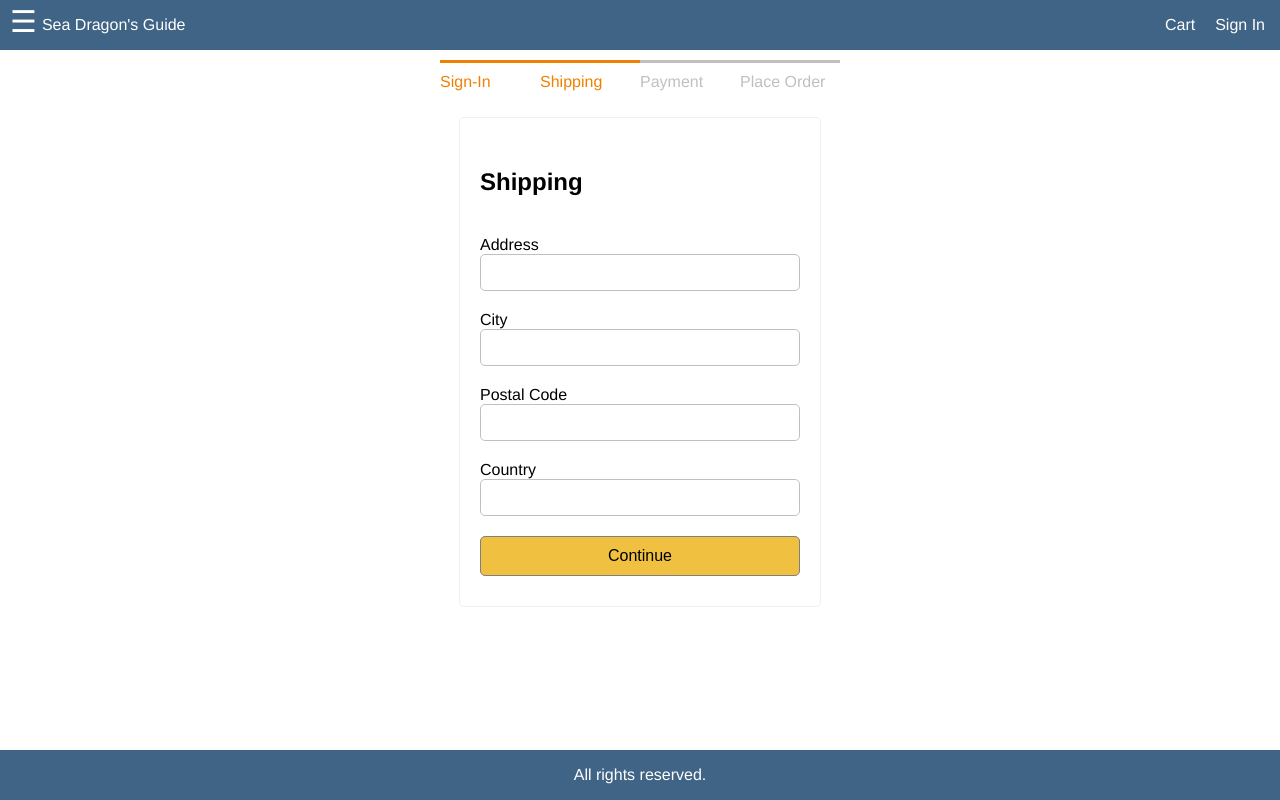
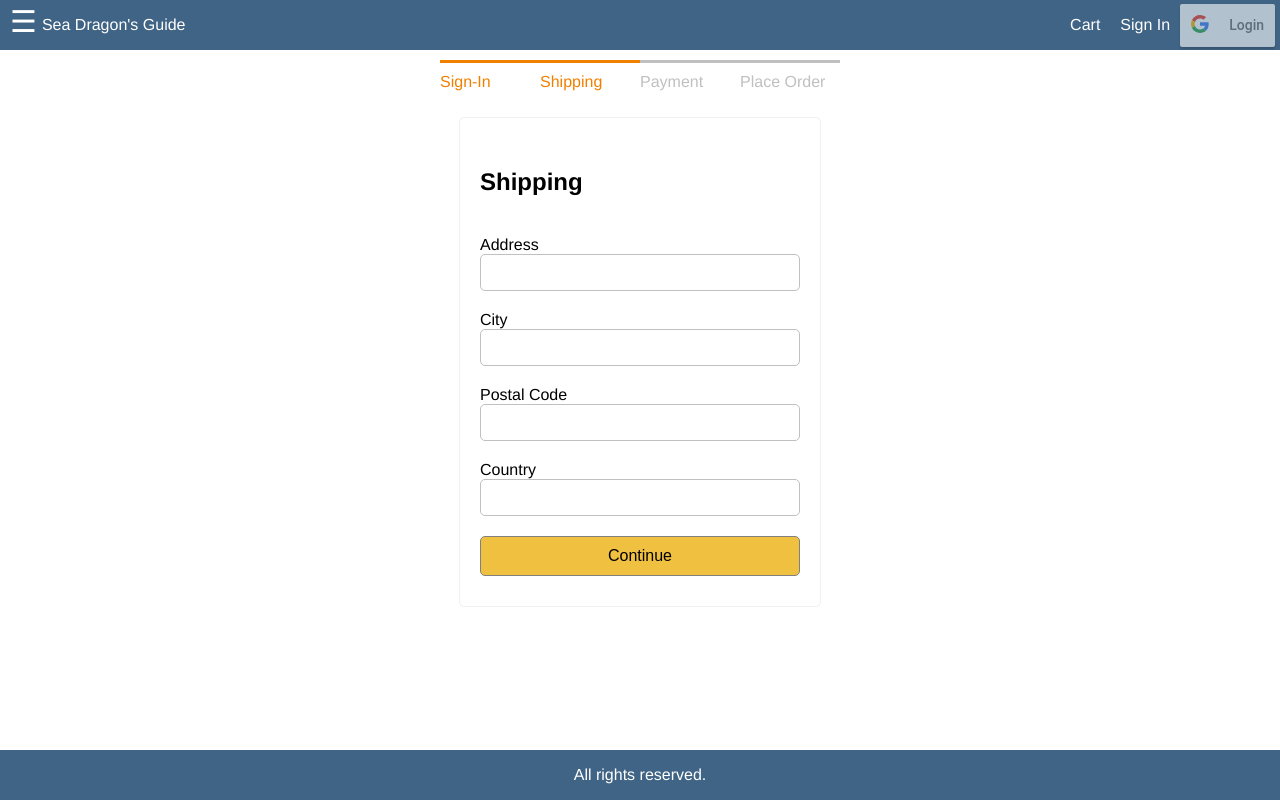
Before and after one commit to Sensweii/Dragon-Guide-Frontend, a React (Create React App) app: page /shipping in a window 1280 px wide. Built offline with nearby package versions, Linux system fonts and the light colour scheme.

Commit message:
Add google login button

```diff
--- a/package.json
+++ b/package.json
@@ -10,6 +10,8 @@
     "js-cookie": "^2.2.1",
     "react": "^16.14.0",
     "react-dom": "^16.14.0",
+    "react-facebook-login": "^4.1.1",
+    "react-google-login": "^5.1.22",
     "react-redux": "^7.2.1",
     "react-router-dom": "^5.2.0",
     "react-scripts": "3.4.3",
--- a/src/App.js
+++ b/src/App.js
@@ -1,5 +1,6 @@
 import React from 'react';
 import { BrowserRouter, Route, Link } from 'react-router-dom'
+import GoogleLogin from 'react-google-login';
 
 import CostumeListScreen from './screens/CostumeListScreen'
 import CostumeScreen from './screens/CostumeScreen'
@@ -15,6 +16,10 @@ import PaymentScreen from './screens/PaymentScreen';
 import PlaceOrderScreen from './screens/PlaceOrderScreen';
 
 function App() {
+
+  const responseGoogle = (response) => {
+    console.log(response);
+  }
 
   const userSignin = useSelector(state => state.userSignin);
   const { userInfo } = userSignin;
@@ -42,6 +47,13 @@ function App() {
                   userInfo ? <Link to='/profile'>{ userInfo.name }</Link> :
                   <Link to="/signin">Sign In</Link>
                 }
+                <GoogleLogin
+                  clientId="583174611306-upmbg6doiaqvhpjae84n3igrlthq2oml.apps.googleusercontent.com"
+                  buttonText="Login"
+                  onSuccess={responseGoogle}
+                  onFailure={responseGoogle}
+                  cookiePolicy={'single_host_origin'}
+                />
             </div>
         </header>
         <aside className="sidebar">
--- a/src/index.css
+++ b/src/index.css
@@ -54,6 +54,14 @@ button{
   font-size: 2.5rem;
   font-weight: bold;
   text-decoration: none;
+}
+.header-links{
+  display: flex;
+  justify-content: space-between;
+  align-items: center;
+}
+.header-links div{
+  padding: 1rem;
 }
 .header-links a{
   color: #ffffff;
```
Also changed, not shown: 1 other file (tests, documents, lock files or other folders).
